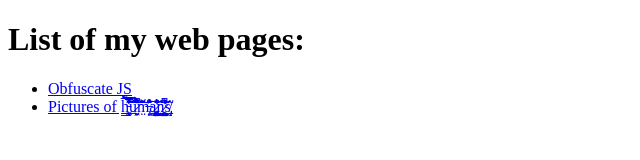
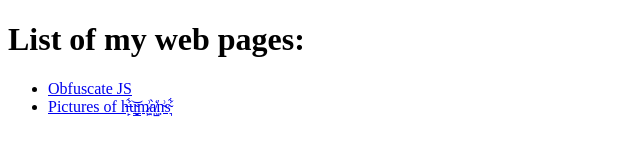
Before and after one commit to 9quock/9quock.github.io, a plain HTML site: page index.html in a window 1280 px wide. Shown: the full height of the page, 0-640 px from the left. Drawn offline with Linux system fonts and the light colour scheme.

Commit message:
Update index.html

```diff
--- a/index.html
+++ b/index.html
@@ -7,7 +7,7 @@
   <h1>List of my web pages:</h1>
   <ul>
     <li><a href="obfuscate.html">Obfuscate JS</a></li>
-    <li><a href="human.html">Pictures of ḩ̵̙͚̳̞̻̠̱̝̒̌̓̌̅̀̎̿͊̆̐̀̾͛̐̾̿͗̂̿͋͠͝u̷̟̮͖̲̮̒̽́͛̔̌̉́̐̋̑̍̈́͒̊̚̕͝͠͠m̶̢̤̩̙͒̏̌̀̑͊̈́̕͝ą̷̨̢̢̛̻͚̘̫̫̘͇͕̮̘͉͉̖̤̙̠̮̦̯̫̺͚̾̍̎̅͑͂̐̾͜n̷̛̛͇̣̮̩̥̯̳̠̲͓̖̹̼̺̟̹̪̐͐́̈́̃̽̚͜͝͝͝ͅš̸̡̠̝͂</a></li>
+    <li><a href="human.html">Pictures of h̶̙͋u̴̮͇͝m̷͖̫͗a̸͕̺̒̀ṇ̴͗s̴͉͋</a></li>
   </ul>
 </body>
 </html>
```
